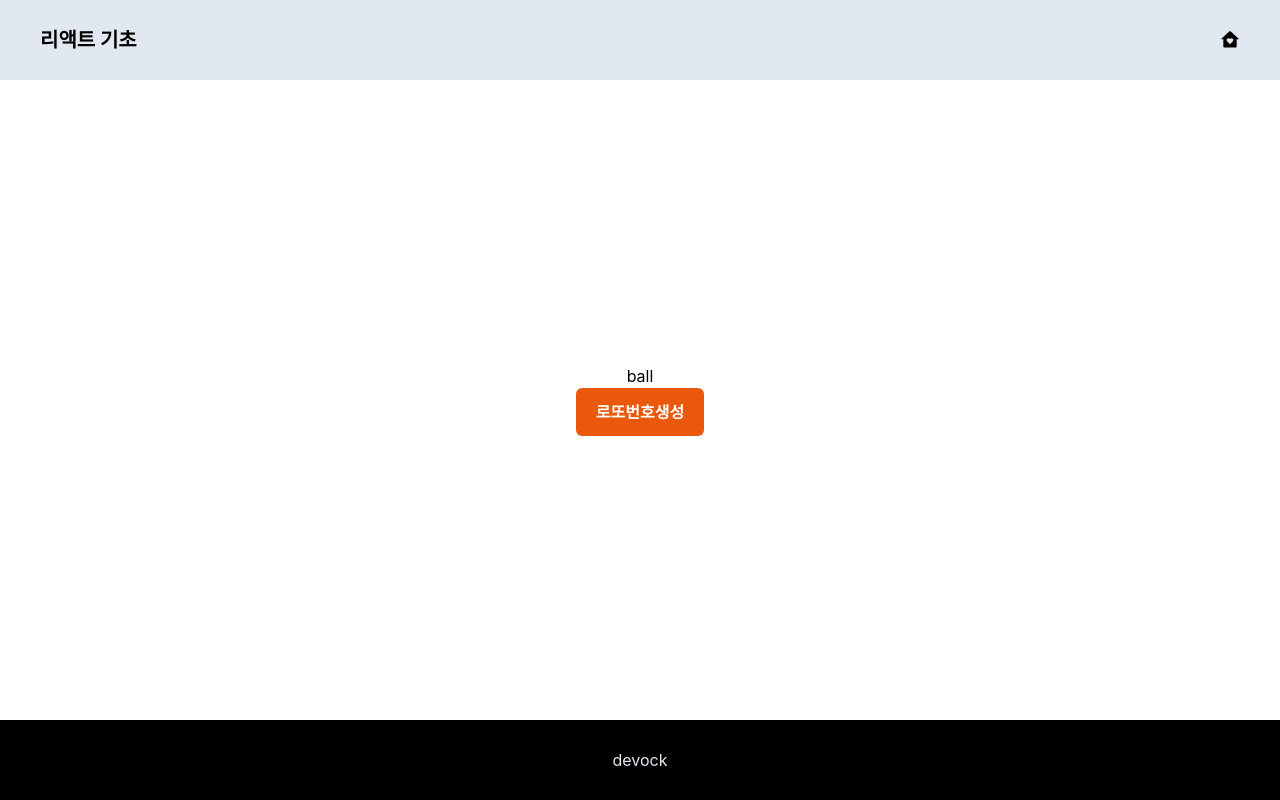
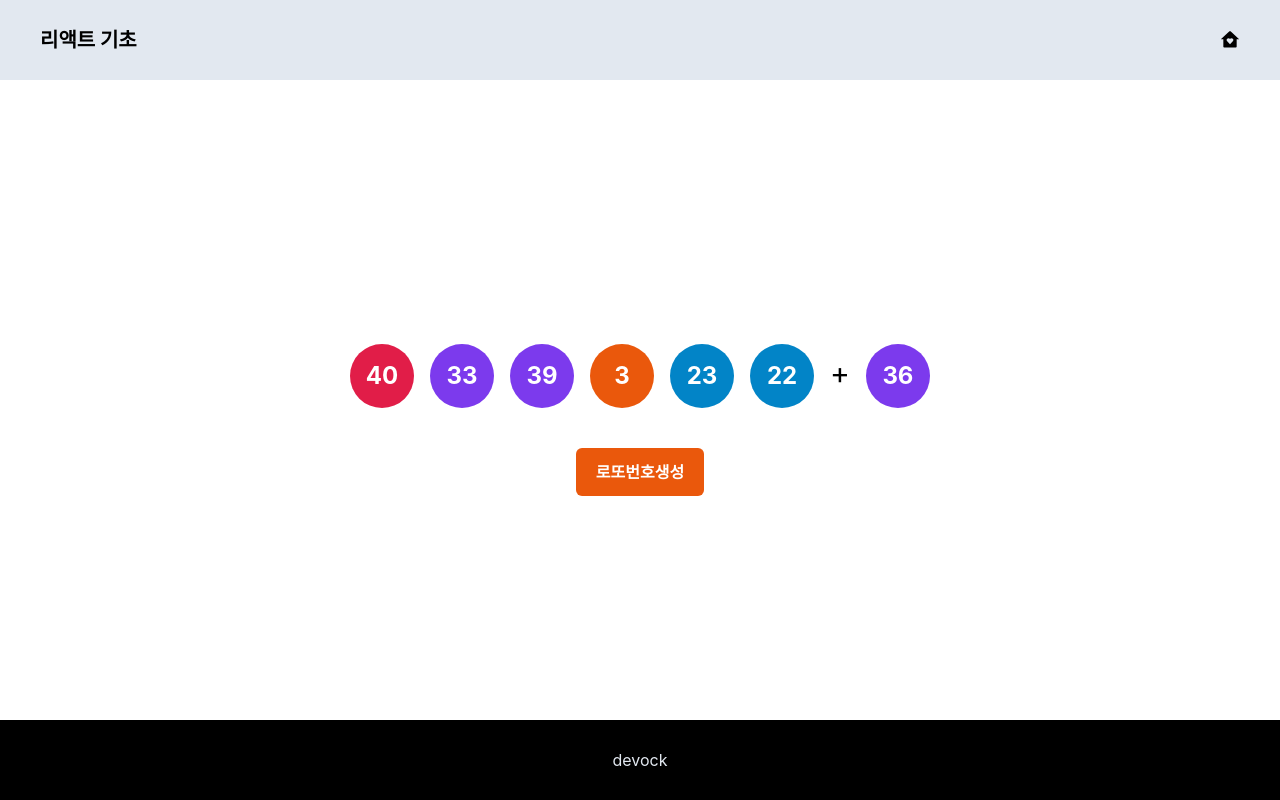
Before and after one commit to softlee144/basicapp, a React (Create React App) app: page / in a window 1280 px wide. Both pictures are taken after a click on the button "로또번호생성". Built offline with nearby package versions, Linux system fonts and the light colour scheme.

Commit message:
useState를 이용한 상태 관리- 로또번호 생성

```diff
--- /dev/null
+++ b/src/05_lotto/Ball.js
@@ -0,0 +1,22 @@
+export default function Ball({ n }) {
+  const colorN = {
+    b0: "bg-orange-600",
+    b1: "bg-lime-600",
+    b2: "bg-sky-600",
+    b3: "bg-violet-600",
+    b4: "bg-rose-600",
+  };
+
+  return (
+    <div
+      className={`inline-flex w-16 h-16
+                          mx-2
+                          justify-center items-center
+                          rounded-full text-2xl font-bold
+                          ${colorN["b" + Math.floor(n / 10)]}
+                          text-white`}
+    >
+      {n}
+    </div>
+  );
+}
--- a/src/05_lotto/Lotto.js
+++ b/src/05_lotto/Lotto.js
@@ -1,11 +1,38 @@
+import { useState } from "react";
 import TailButton from "../UI/TailButton";
+import Ball from "./Ball";
 
 export default function Lotto() {
-  const handleOK = () => {};
+  const [tags, setTags] = useState();
+
+  const handleOK = () => {
+    let arr = [];
+
+    while (arr.length < 7) {
+      let n = Math.floor(Math.random() * 45) + 1;
+
+      if (!arr.includes(n)) arr.push(n);
+    }
+
+    let bonus = arr.splice(-1);
+    console.log(arr, bonus);
+
+    let tm = arr.concat(bonus);
+    tm = tm.map((item) => <Ball n={item} key={`b${item}`} />);
+
+    tm.splice(
+      6,
+      0,
+      <span className="text-3xl mx-2" key="sp">
+        +
+      </span>
+    );
+    setTags(tm);
+  };
 
   return (
     <div className="w-full flex flex-col justify-center items-center">
-      <div>ball</div>
+      <div className="m-10">{tags}</div>
       <div>
         <TailButton
           caption="로또번호생성"
```
